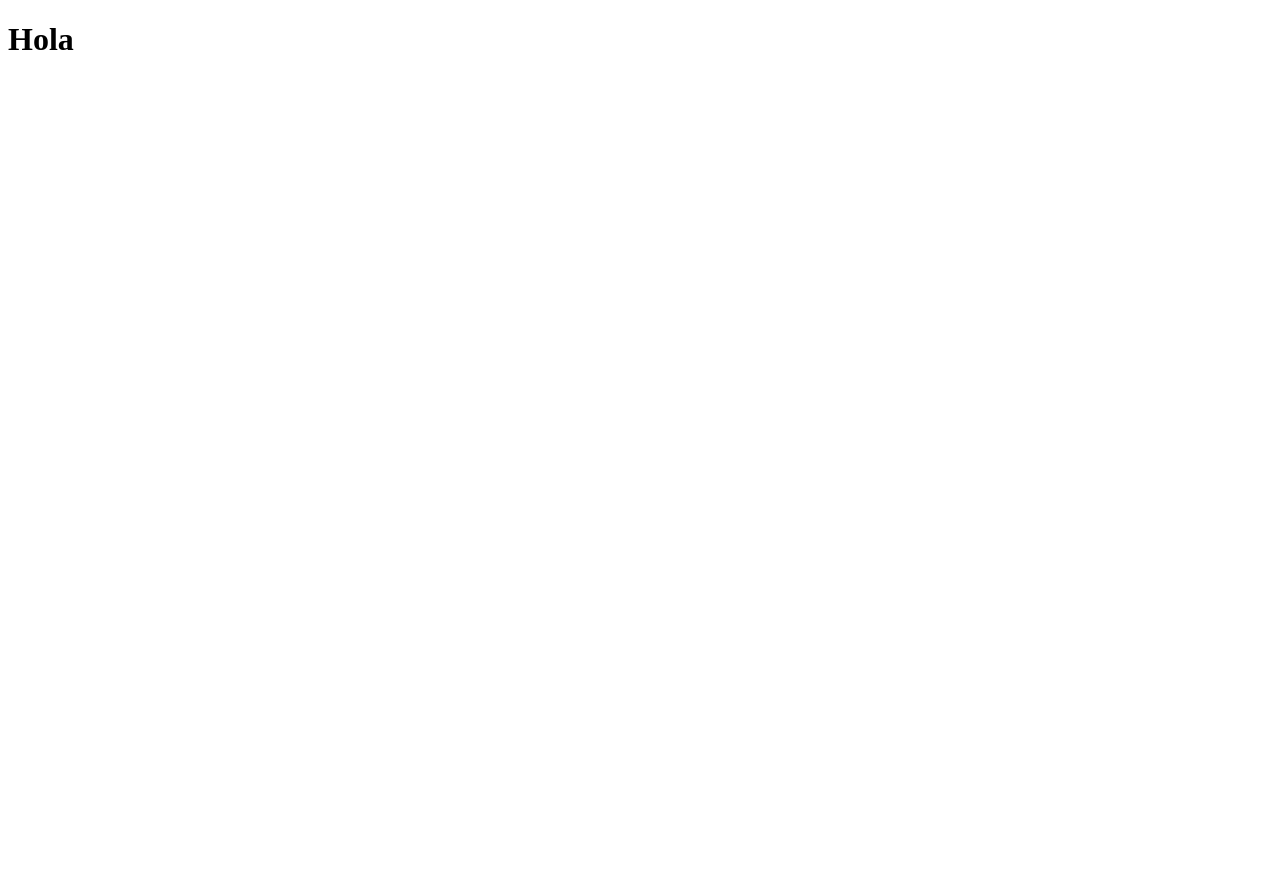
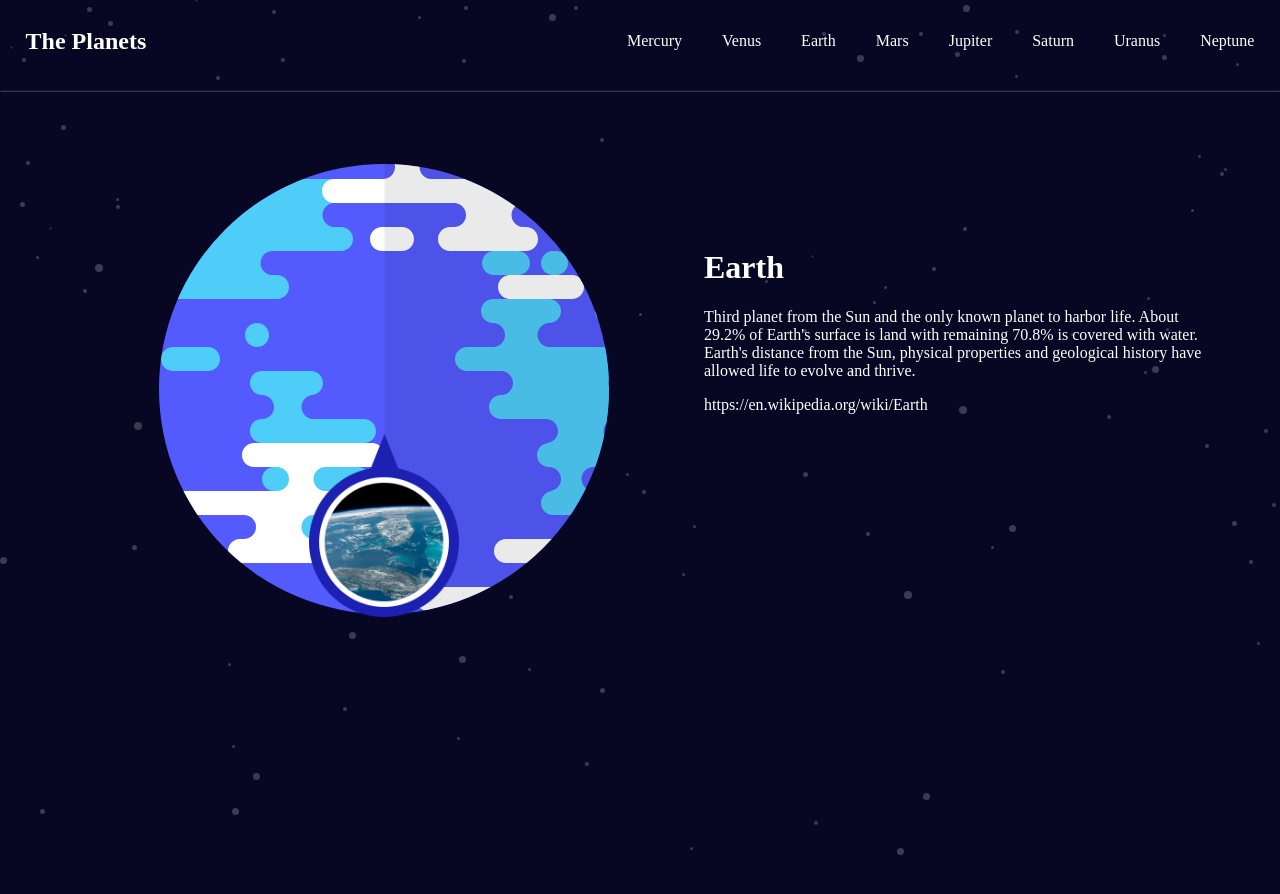
Before and after one commit to Luktoria/Planet-fact-site-Vue-edition, a Vue app: page /planets/Earth in a window 1280 px wide. Before the commit this address had no page. Shown: the top 894 px of the page. Before the commit the page ends 800 px from the top, so only its background shows below. Built offline with nearby package versions, Linux system fonts and the light colour scheme.

Commit message:
Start of project

```diff
--- a/data.json
+++ b/data.json
@@ -1,5 +1,4 @@
-[
-  {
+[  {
     "name": "Mercury",
     "overview": {
       "content": "Mercury is the smallest planet in the Solar System and the closest to the Sun. Its orbit around the Sun takes 87.97 Earth days, the shortest of all the Sun's planets. Mercury is one of four terrestrial planets in the Solar System, and is a rocky body like Earth.",
--- a/index.html
+++ b/index.html
@@ -4,7 +4,7 @@
     <meta charset="UTF-8">
     <link rel="icon" href="/favicon.ico">
     <meta name="viewport" content="width=device-width, initial-scale=1.0">
-    <title>Vite App</title>
+    <title>Planet Fact site</title>
   </head>
   <body>
     <div id="app"></div>
--- a/src/App.vue
+++ b/src/App.vue
@@ -1,3 +1,35 @@
 <template>
-<h1>Hola</h1>
+<TheNavbar/>
+<hr>
+<router-view></router-view>
+
+
+
+
 </template>
+
+<script>
+import TheNavbar from './components/TheNavbar.vue';
+
+export default {
+    components: {
+        TheNavbar
+    }
+}
+
+
+</script>
+<style>
+body{
+    margin: 0;
+    box-sizing: border-box;
+    background-color: #070724;
+    background-image: url("./assets/background-stars.svg");
+    color: white;
+}
+
+hr{
+    border-color: #9797974f;
+}
+
+</style>
--- /dev/null
+++ b/src/components/PlanetDetails.vue
@@ -0,0 +1,103 @@
+<template>
+    <div class="planet-container">
+        <div class="image-container">
+            <div>
+            <img :src="'/src/' + Data[this.currentIndex].images.planet" alt="image of planet" v-if="showPlanet" class="planet-img">
+            </div>
+            <div class="top-img">
+            <img :src="'/src/' +  Data[this.currentIndex].images.geology" v-if="showPlanet && showGeology" class="planet-geology">
+            </div>
+
+        </div>
+
+        <div class="info-container">
+            <h1>{{ Data[currentIndex].name }}</h1>
+
+            <p> {{ Data[currentIndex].overview.content }}</p>
+
+
+
+            <p>{{ Data[currentIndex].overview.source }}</p>
+        </div>
+    </div>
+
+
+</template>
+
+<script>
+
+import Data from "../../data.json";
+
+export default {
+
+
+    data() {
+        return {
+            currentIndex: "",
+            showPlanet: true,
+            showInternal: false,
+            showGeology: true,
+            Data
+        }
+    },
+
+    methods: {
+        getThisPlanet(route) {
+            const array = Data;
+            const name = route.params.name;
+            let newArr = [];
+            for (let i = 0; i < array.length; i++) {
+                newArr.push(array[i].name);
+            }
+            this.currentIndex = newArr.indexOf(name);
+        },
+
+
+
+    },
+
+    watch: {
+        $route(newRoute) {
+            this.getThisPlanet(newRoute);
+        }
+    },
+
+    created() {
+        this.getThisPlanet(this.$route);
+
+    }
+
+
+}
+
+</script>
+
+<style scoped>
+.planet-container{
+    display: flex;
+    justify-content: center;
+    height: 800px;
+}
+
+.info-container{
+    width: 40%;
+    padding-top: 10%;
+}
+
+.image-container{
+    width: 50%;
+    text-align: center;
+    padding-top: 5%;
+}
+
+.top-img{
+    position: relative;
+    bottom: 25%;
+}
+
+.planet-geology{
+    width: 150px;
+
+}
+
+</style>
--- /dev/null
+++ b/src/components/TheNavbar.vue
@@ -0,0 +1,60 @@
+<template>
+    <nav>
+        <div>
+            <h2>The Planets</h2>
+        </div>
+        <div class="list-container">
+            <ul v-for="planet of Data" :key="planet.name" :id="planet.name">
+                <router-link :to="{ name: 'name', params: { name: planet.name } }">
+                    <p>{{ planet.name }}</p>
+                </router-link>
+            </ul>
+        </div>
+    </nav>
+</template>
+
+<script>
+import Data from "../../data.json";
+
+export default {
+    data() {
+        return {
+            Data
+        }
+    }
+}
+
+</script>
+
+<style scoped>
+nav {
+    display: grid;
+    grid-template-columns: repeat(3, 1fr);
+    grid-template-rows: 1fr;
+    grid-column-gap: 0px;
+    grid-row-gap: 0px;
+    padding: 0 2%;
+    align-items: center;
+
+}
+
+h2 {
+    display: inline-block;
+    width: 30%;
+}
+
+ul {
+    display: inline-block;
+    list-style-type: none;
+}
+
+.list-container {
+    grid-area: 1 / 2 / 2 / 4;
+    text-align: right;
+}
+
+a{
+    color: white;
+    text-decoration: none;
+}
+</style>
--- a/src/router/index.js
+++ b/src/router/index.js
@@ -1,4 +1,5 @@
-import { createRouter, createWebHistory } from 'vue-router'
+import { createRouter, createWebHistory } from 'vue-router';
+import PlanetDetails from '../components/PlanetDetails.vue';
 
 
 const router = createRouter({
@@ -6,14 +7,12 @@ const router = createRouter({
   routes: [
     {
       path: '/',
-      name: 'home',
-      component: ""
+      redirect: '/planets/mercury'
     },
     {
-      path: '/about',
-      name: 'about',
-
-
+      path: '/planets/:name',
+      name: 'name',
+      component: PlanetDetails
     }
   ]
 })
```
Also changed, not shown: src/components/PlanetComponent.vue (added, +13 -0 lines).
